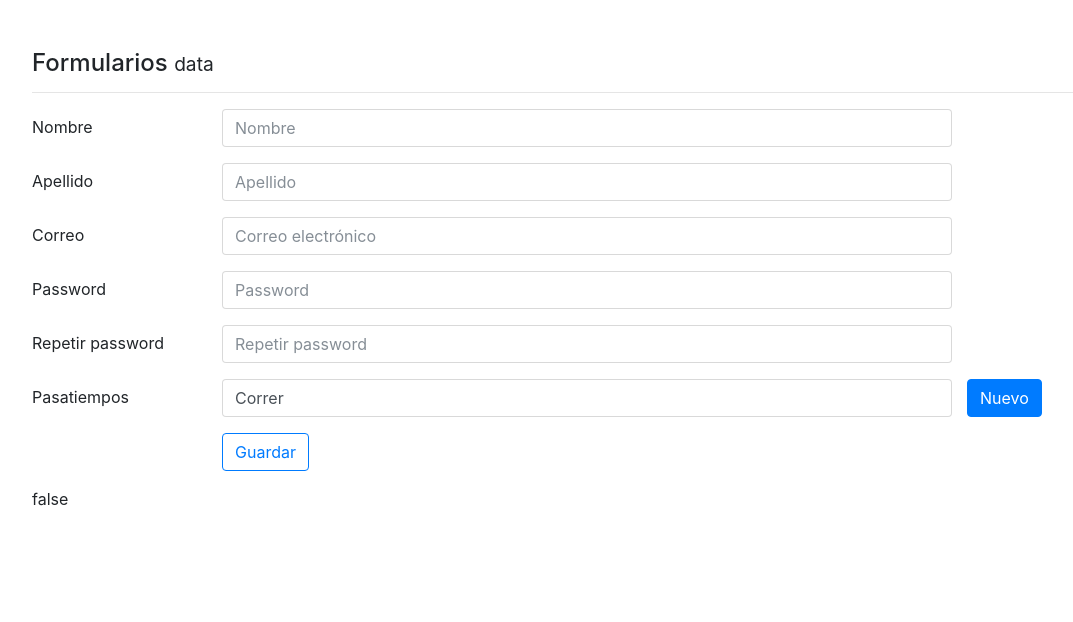
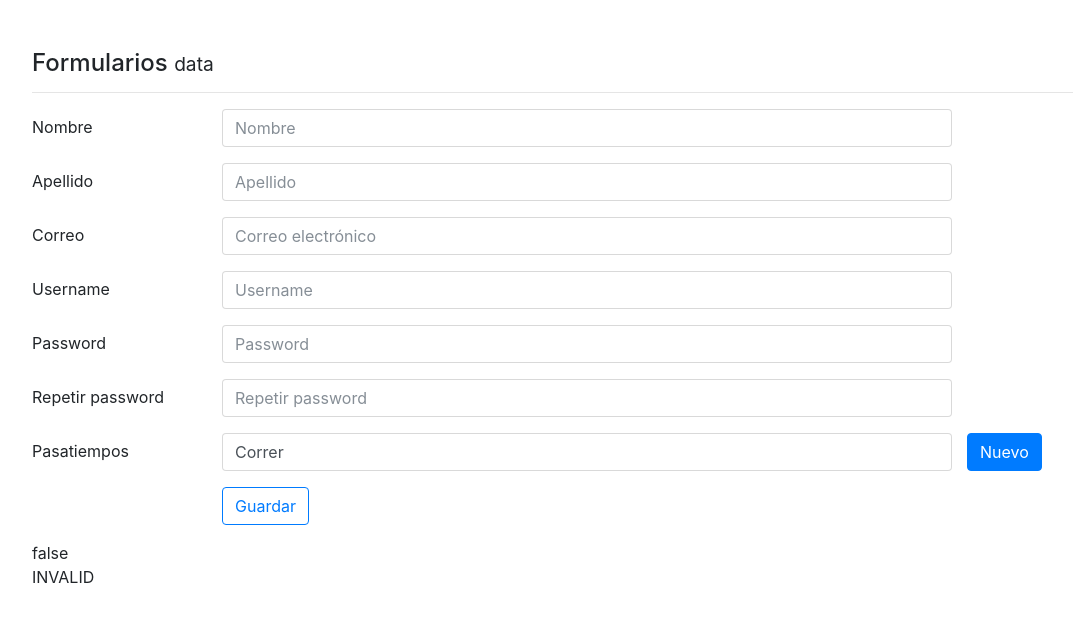
Before and after one commit to valeriadelrio/Formularios-en-Angular, an Angular app: page / in a window 1280 px wide. Shown: the top 622 px of the page, without its empty margins (53-1126 px from the left). Built offline with nearby package versions, Linux system fonts and the light colour scheme.

Commit message:
Validaciones asincronas

```diff
--- a/src/app/components/data/data.component.html
+++ b/src/app/components/data/data.component.html
@@ -45,6 +45,17 @@
              type="email"
              placeholder="Correo electrónico"
              formControlName="correo">
+    </div>
+  </div>
+
+  <div class="form-group row">
+    <label class="col-2 col-form-label">Username</label>
+    <div class="col-md-8">
+
+      <input class="form-control"
+             type="text"
+             placeholder="Username"
+             formControlName="username">
     </div>
   </div>
 
@@ -99,4 +110,7 @@
 
   {{forma.valid}}
 
+  <br>
+  {{forma.status}}
+
 </form>
--- a/src/app/components/data/data.component.ts
+++ b/src/app/components/data/data.component.ts
@@ -1,5 +1,6 @@
 import { Component, OnInit } from '@angular/core';
 import { FormGroup, FormControl, Validators, FormArray } from '@angular/forms';
+import { Observable } from 'rxjs/Rx';
 @Component({
   selector: 'app-data',
   templateUrl: './data.component.html',
@@ -41,6 +42,7 @@
       'pasatiempos': new FormArray([
         new FormControl('Correr', Validators.required)
       ]),
+      'username': new FormControl('',Validators.required, this.existeUsuario),
       'password1': new FormControl('',Validators.required),
       'password2': new FormControl()
     })
@@ -79,6 +81,23 @@
     return null;
   }
 
+  existeUsuario(control: FormControl): Promise<any>|Observable<any>{
+
+    let promesa = new Promise(
+      (resolve, reject)=>{
+        setTimeout( ()=>{
+          if(control.value==="strider"){
+            resolve({ existe:true})
+          }else{
+            resolve(null)
+          }
+        }, 3000)
+      }
+    )
+    return promesa;
+
+  }
+
   guardarCambios(){
     console.log(this.forma.value);
     console.log(this.forma);
```
